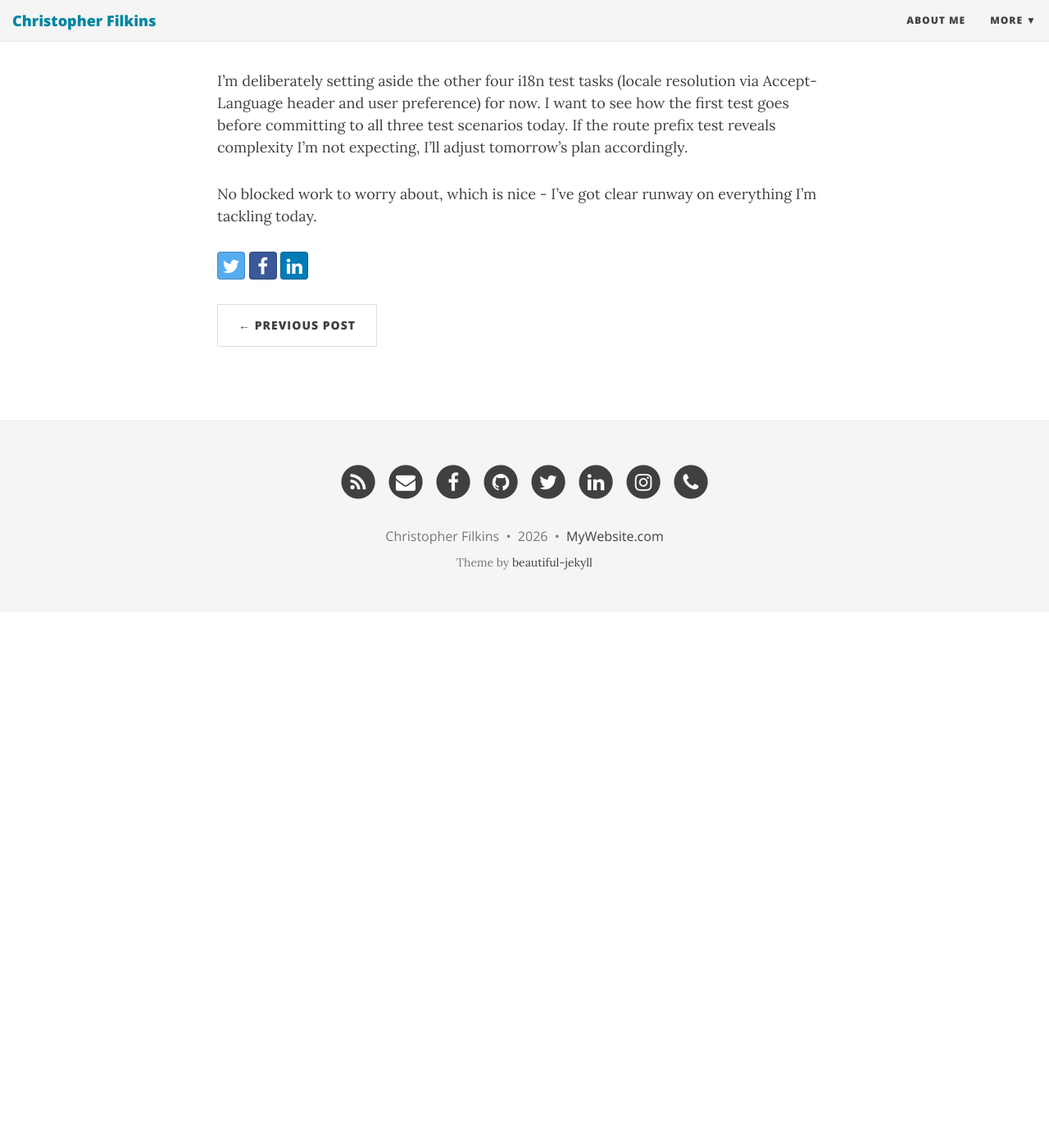
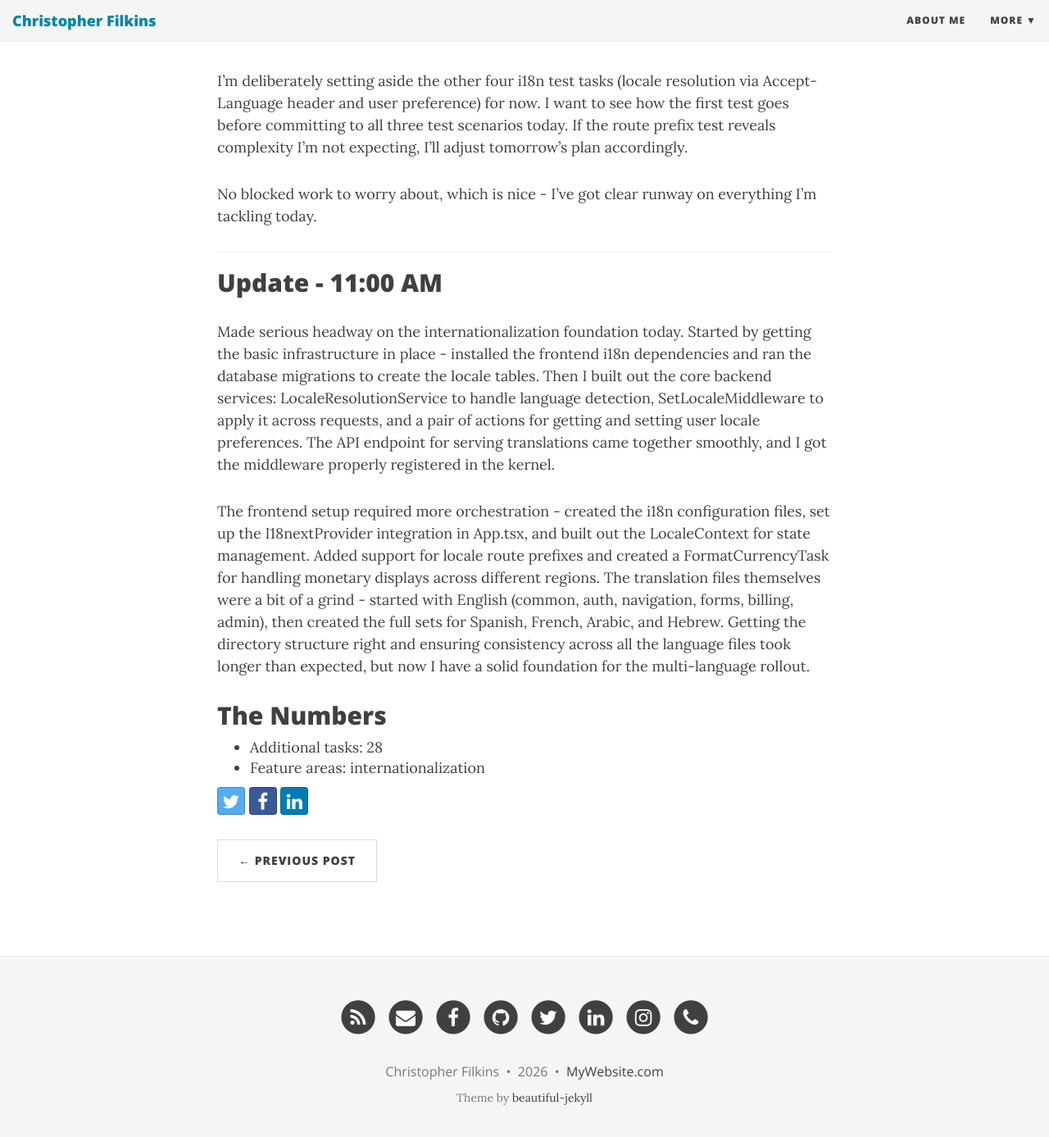
Before and after one commit to filchyboy/filchyboy.github.io, a Jekyll site: the page built from _posts/2026-01-06-todays-plan.md, in a window 1280 px wide and 1400 px high, scrolled down 2001 px. Shown: the top 1387 px of the window at 82% size. Built offline with Jekyll 4.4.1, drawn with Linux system fonts in a browser that asks for light colours; nearby versions of some CDN libraries; before the commit the page ends 2748 px from its top, so only the background shows below that.

Commit message:
Update build-in-public update: Internationalization

```diff
--- a/_posts/2026-01-06-todays-plan.md
+++ b/_posts/2026-01-06-todays-plan.md
@@ -43,3 +43,20 @@ With 1,792 instances of inputs without IDs, this is clearly a systemic pattern I
 I'm deliberately setting aside the other four i18n test tasks (locale resolution via Accept-Language header and user preference) for now. I want to see how the first test goes before committing to all three test scenarios today. If the route prefix test reveals complexity I'm not expecting, I'll adjust tomorrow's plan accordingly.
 
 No blocked work to worry about, which is nice - I've got clear runway on everything I'm tackling today.
+
+---
+
+## Update - 11:00 AM
+
+Made serious headway on the internationalization foundation today. Started by getting the basic infrastructure in place - installed the frontend i18n dependencies and ran the database migrations to create the locale tables. Then I built out the core backend services: LocaleResolutionService to handle language detection, SetLocaleMiddleware to apply it across requests, and a pair of actions for getting and setting user locale preferences. The API endpoint for serving translations came together smoothly, and I got the middleware properly registered in the kernel.
+
+The frontend setup required more orchestration - created the i18n configuration files, set up the I18nextProvider integration in App.tsx, and built out the LocaleContext for state management. Added support for locale route prefixes and created a FormatCurrencyTask for handling monetary displays across different regions. The translation files themselves were a bit of a grind - started with English (common, auth, navigation, forms, billing, admin), then created the full sets for Spanish, French, Arabic, and Hebrew. Getting the directory structure right and ensuring consistency across all the language files took longer than expected, but now I have a solid foundation for the multi-language rollout.
+
+## The Numbers
+- Additional tasks: 28
+- Feature areas: internationalization
+<!-- Generated by dev-tracker publish_to_jekyll.py (AI mode) -->
+<!-- accomplished-date: 2026-01-06 -->
+<!-- unit-ids: i18n-p1-fe-install-deps,i18n-p1-db-run-migrations,i18n-p1-service-locale-resolution,i18n-p1-middleware-set-locale,i18n-p1-action-get-user-locale,i18n-p1-action-set-user-locale,i18n-p1-api-translations-endpoint,i18n-p1-fe-config-ts,i18n-p1-fe-i18n-ts,i18n-p1-fe-provider-integration,i18n-p1-action-get-tenant-locales,i18n-p1-task-get-translation-provider,i18n-p1-middleware-register,i18n-p1-routes-locale-prefix,i18n-p1-fe-locale-context,i18n-p1-fe-types-ts,i18n-p1-task-format-currency,i18n-p1-locales-dir-structure,i18n-p1-json-en-common,i18n-p1-json-en-auth,i18n-p1-json-en-navigation,i18n-p1-json-en-forms,i18n-p1-json-en-billing,i18n-p1-json-en-admin,i18n-p1-json-es-all,i18n-p1-json-fr-all,i18n-p1-json-ar-all,i18n-p1-json-he-all -->
+
+<!-- unit-ids: i18n-p1-action-get-tenant-locales,i18n-p1-action-get-user-locale,i18n-p1-action-set-user-locale,i18n-p1-api-translations-endpoint,i18n-p1-db-run-migrations,i18n-p1-fe-config-ts,i18n-p1-fe-i18n-ts,i18n-p1-fe-install-deps,i18n-p1-fe-locale-context,i18n-p1-fe-provider-integration,i18n-p1-fe-types-ts,i18n-p1-json-ar-all,i18n-p1-json-en-admin,i18n-p1-json-en-auth,i18n-p1-json-en-billing,i18n-p1-json-en-common,i18n-p1-json-en-forms,i18n-p1-json-en-navigation,i18n-p1-json-es-all,i18n-p1-json-fr-all,i18n-p1-json-he-all,i18n-p1-locales-dir-structure,i18n-p1-middleware-register,i18n-p1-middleware-set-locale,i18n-p1-routes-locale-prefix,i18n-p1-service-locale-resolution,i18n-p1-task-format-currency,i18n-p1-task-get-translation-provider -->
```
